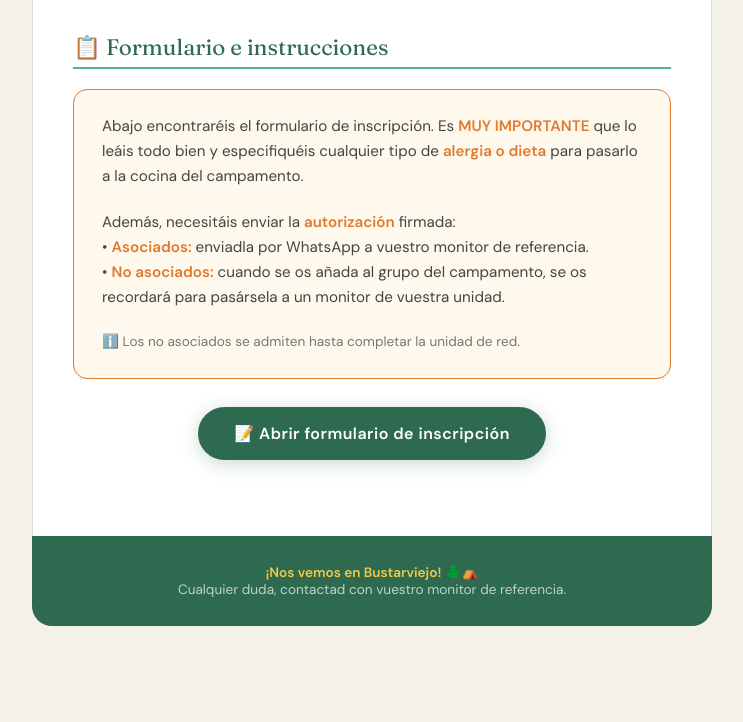
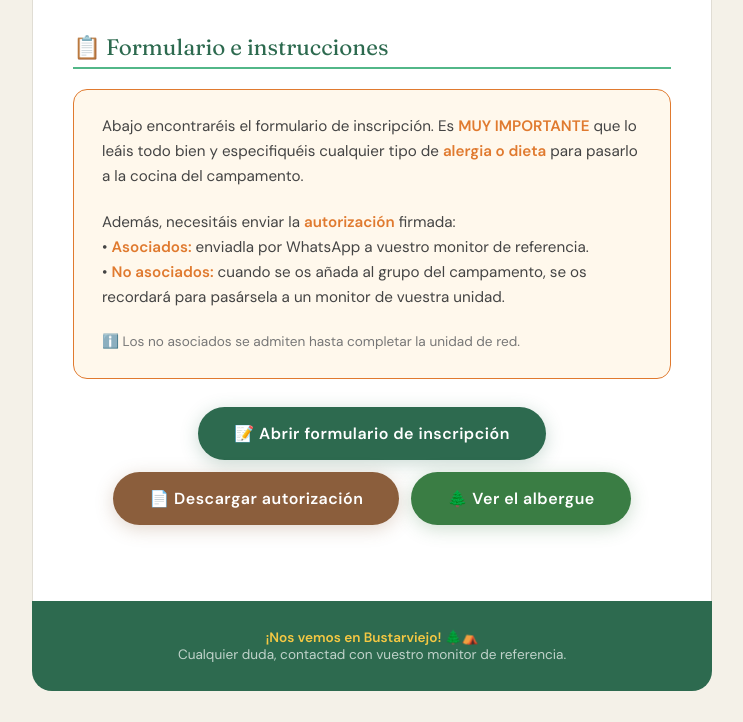
Before and after one commit to iokin/iokin.github.io, a plain HTML site: page campamento-semana-santa.html in a window 1280 px wide. Shown: the part 1154-1876 px from the top of the page, without its empty margins (268-1011 px from the left). Before the commit the page ends 1820 px from the top, so only its background shows below. Drawn offline with Linux system fonts and the light colour scheme.

Commit message:
Add files via upload

```diff
--- a/campamento-semana-santa.html
+++ b/campamento-semana-santa.html
@@ -188,7 +188,7 @@
     .nota-forms strong { color: var(--naranja); }
 
     /* ── CTA BUTTON ── */
-    .cta-wrap { text-align: center; margin-bottom: 36px; }
+    .cta-wrap { text-align: center; margin-bottom: 36px; display: flex; flex-wrap: wrap; gap: 12px; justify-content: center; }
     .cta-btn {
       display: inline-block;
       background: var(--verde);
@@ -203,6 +203,16 @@
       box-shadow: 0 4px 18px rgba(45,106,79,.25);
     }
     .cta-btn:hover { background: var(--verde-claro); transform: translateY(-2px); }
+    .cta-btn--pdf {
+      background: var(--tierra);
+      box-shadow: 0 4px 18px rgba(139,94,60,.25);
+    }
+    .cta-btn--pdf:hover { background: var(--naranja); }
+    .cta-btn--albergue {
+      background: #3a7d44;
+      box-shadow: 0 4px 18px rgba(58,125,68,.25);
+    }
+    .cta-btn--albergue:hover { background: var(--verde-claro); }
 
     /* ── FOOTER ── */
     .footer {
@@ -243,7 +253,7 @@
     <div class="info-block">
       <div class="info-pill">
         <div class="label">📍 Lugar</div>
-        <div class="value">Albergue de los Abedules<br/><small style="font-size:.85rem;color:#777">Bustarviejo</small></div>
+        <div class="value"><a href="https://share.google/Ko4zweH6FdlieP3e5" target="_blank" style="color:var(--tierra);text-decoration:none;border-bottom:1.5px dotted var(--tierra);">Albergue de los Abedules</a><br/><small style="font-size:.85rem;color:#777">Bustarviejo</small></div>
       </div>
       <div class="info-pill">
         <div class="label">💚 Precio Asociados</div>
@@ -329,6 +339,12 @@
       <a class="cta-btn" href="https://docs.google.com/forms/d/e/1FAIpQLSf9fsDyN0IRjI0E2t-LXXtd312iBIDcT-pQyXluGTPFgFdjGw/viewform?usp=publish-editor" target="_blank">
         📝 Abrir formulario de inscripción
       </a>
+      <a class="cta-btn cta-btn--pdf" href="autorizacion-campa-semsamta2026.pdf" target="_blank" download>
+        📄 Descargar autorización
+      </a>
+      <a class="cta-btn cta-btn--albergue" href="https://share.google/Ko4zweH6FdlieP3e5" target="_blank">
+        🌲 Ver el albergue
+      </a>
     </div>
 
   </div><!-- /card -->
```
